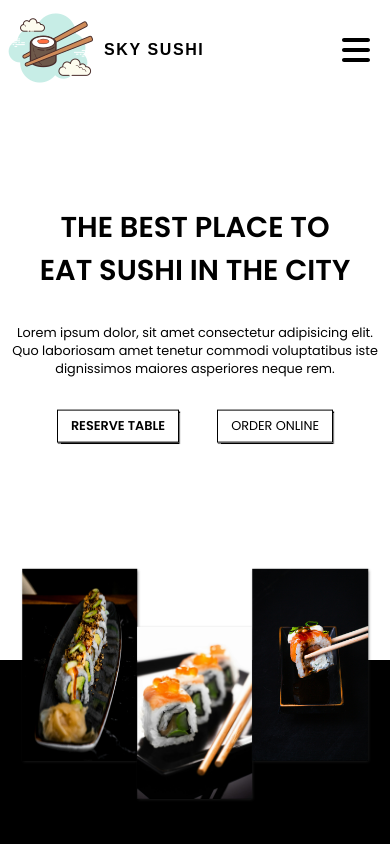
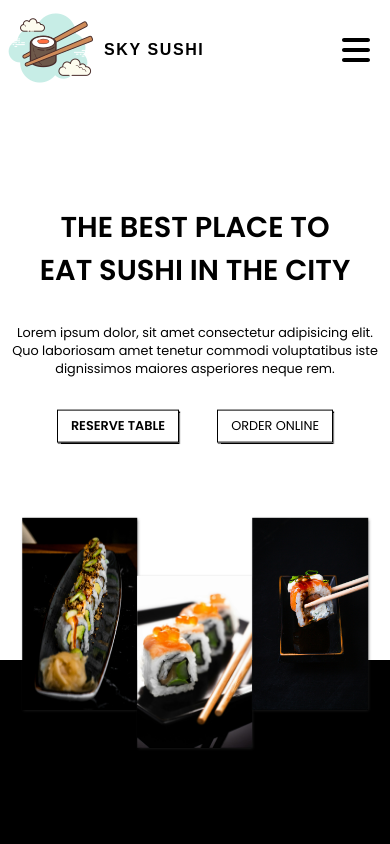
Before and after one commit to Shahabr99/SkySushi, a React (Vite) app: page / in a window 390 px wide. Shown: the top 844 px of the page. Built offline with nearby package versions, Linux system fonts and the light colour scheme; a web font is replaced by a local one.

Commit message:
sushi-container fixed

```diff
--- a/src/App.css
+++ b/src/App.css
@@ -8,3 +8,7 @@
 html {
   font-size: 16px;
 }
+
+#root{
+  height: 100vh;
+}
--- a/src/components/Homepage.css
+++ b/src/components/Homepage.css
@@ -101,7 +101,7 @@ span {
 .sushi-container {
     position: absolute;
     left: 50%;
-    top: 65%;
+    top: 80%;
     transform: translate(-50%, -50%);
     display: flex;
     justify-content: space-between;
@@ -140,10 +140,6 @@ span {
         font-size: 3rem;
     }
 
-    /* .list-container {
-        left: 95%;
-    } */
-
     .sushi-container {
         gap: 0.6rem;
     }
@@ -162,7 +158,7 @@ span {
     }
 
     .sushi-container {
-        top: 66%;
+        top: 78%;
     }
 }
 
@@ -176,7 +172,7 @@ span {
     }
 
     .sushi-container {
-        top: 60%;
+        top: 75%;
     }
 
     .sushi-img {
@@ -216,7 +212,7 @@ span {
     }
 
     .sushi-container {
-        top: 60%;
+        top: 75%;
         gap: 0;
     }
 
--- a/src/nav-routes/Nav.css
+++ b/src/nav-routes/Nav.css
@@ -118,8 +118,8 @@
 
     .list-container {
         position: absolute;
-        left: 94%;
-        top: 16%;
+        left: 93%;
+        top: 17%;
         background-color: #040303fc;
         padding: 0.4rem 0.6rem;
         transform: translate(-71%, -50%);
```
